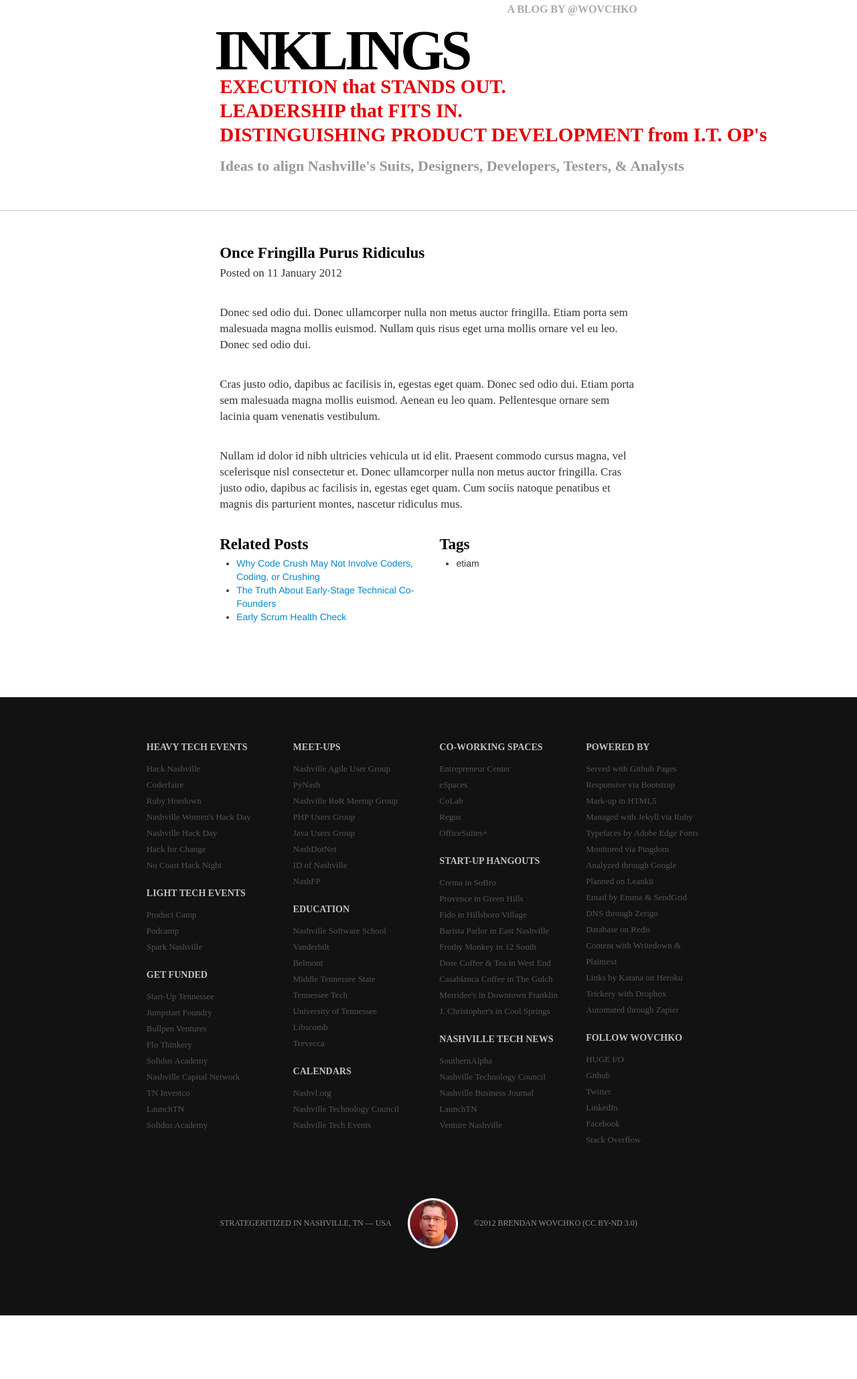
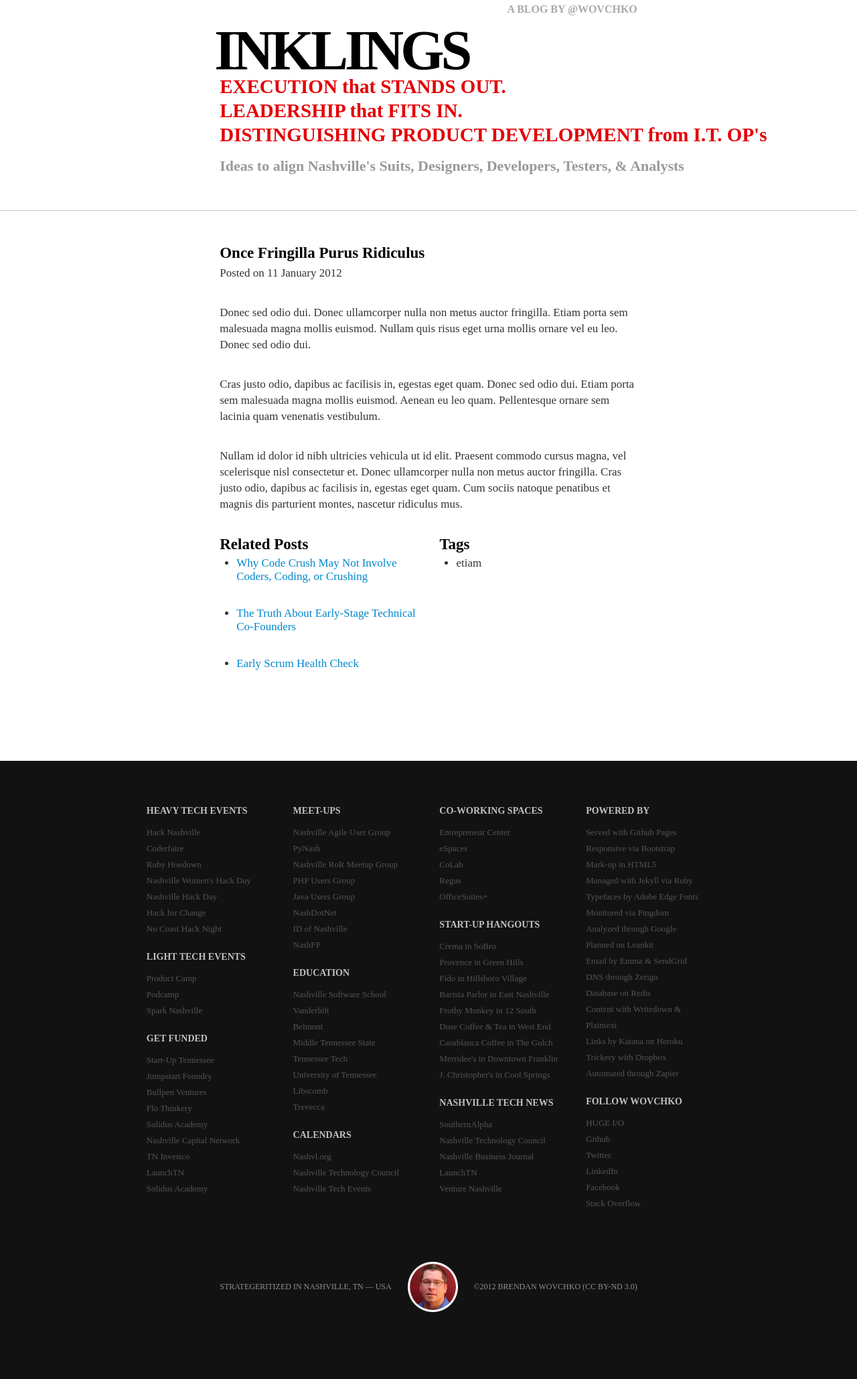
Before and after one commit to wovchko/inklings, a Jekyll site: the page built from _posts/2012-01-11-once-fringilla-purus-ridiculus.md, in a window 1280 px wide. Shown: the whole page at 67% size. Built offline with Jekyll 4.4.1, drawn with Linux system fonts in a browser that asks for light colours; Markdown is read by kramdown in place of the engine named in the settings; before the commit the page ends 1964 px from its top, so only the background shows below that.

Commit message:
Add styles

```diff
--- a/css/bootstrap_custom.css
+++ b/css/bootstrap_custom.css
@@ -780,7 +780,7 @@ h4 a:hover {
   color: #000000;
   margin: 0 0 5px 0;
 }
-.recent p {
+.recent p, ul, li {
   font-family: marvel, serif;
   font-size: 17px;
   line-height: 24px;
```
